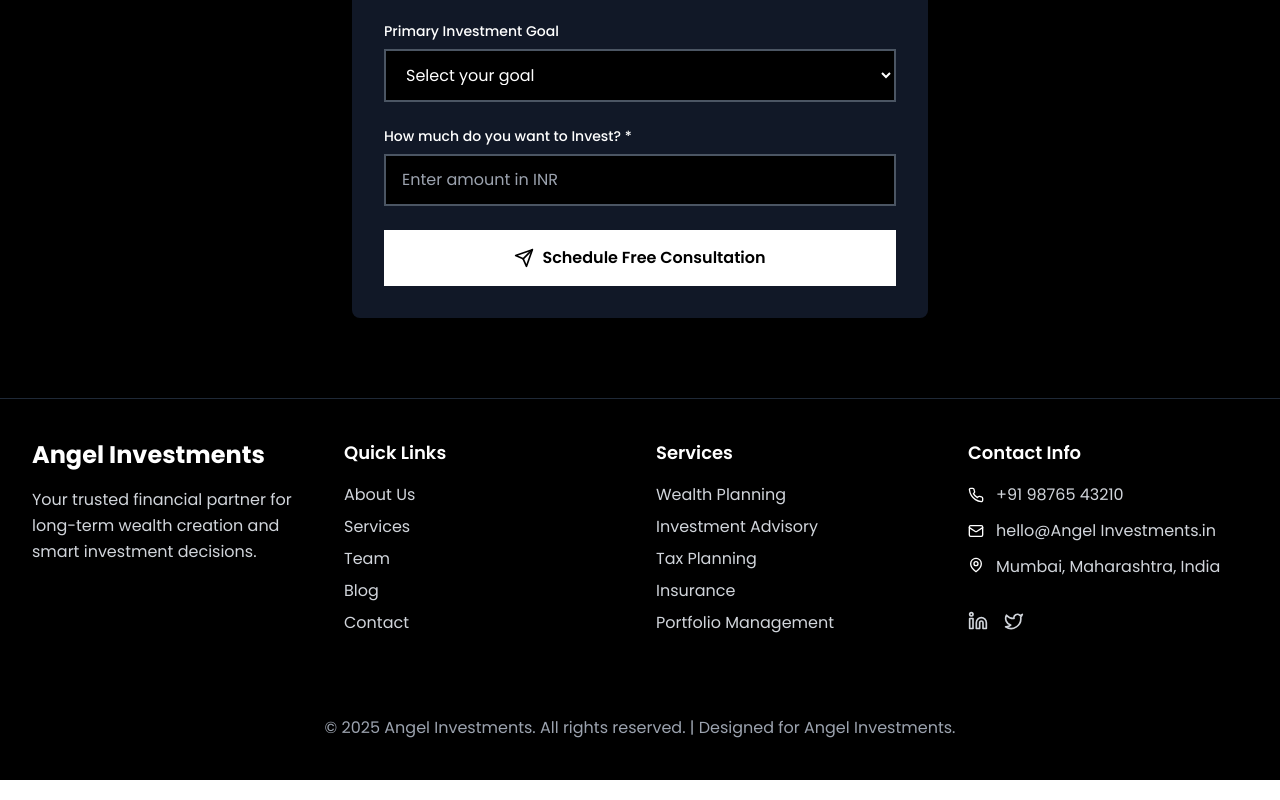
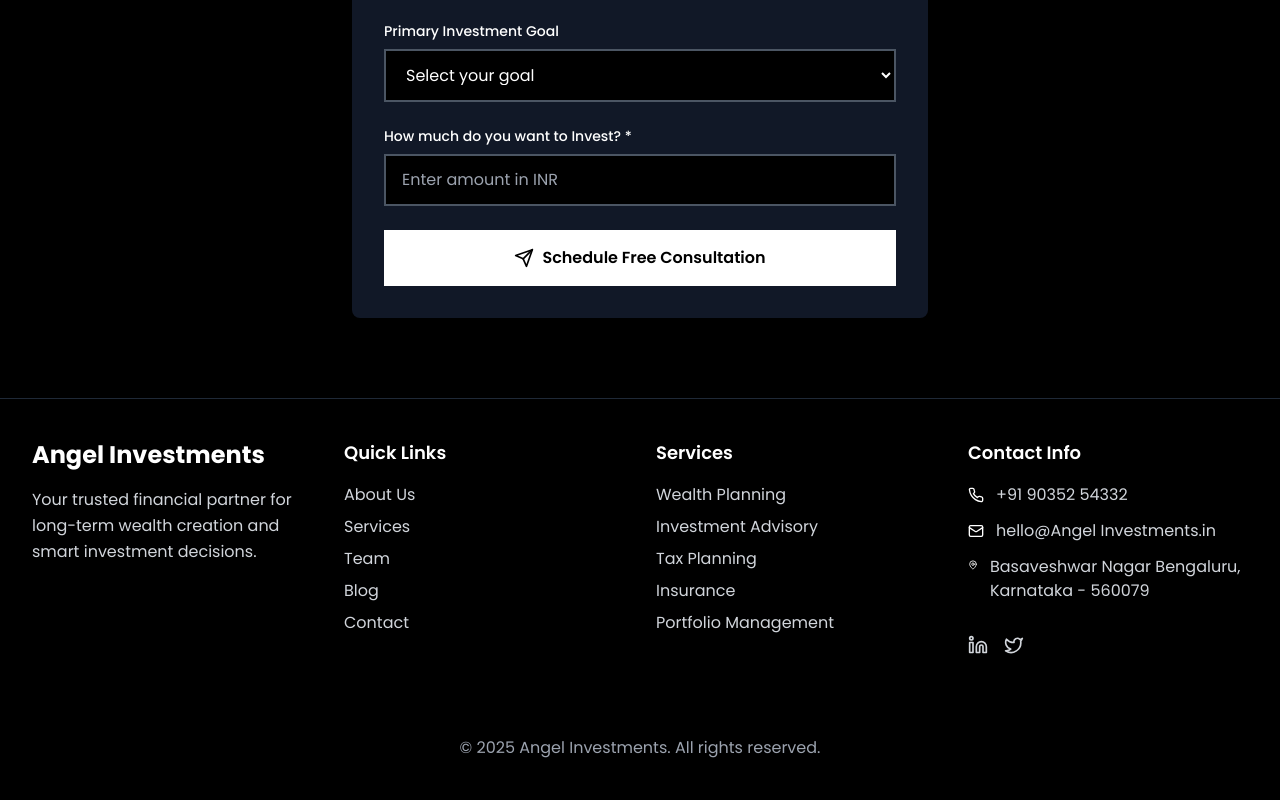
Before and after one commit to Abhishekrgadad/WealthwiseReact, a React (Vite) app in the folder Wealth/: page /schedule in a window 1280 px wide. Shown: the part 459-1259 px from the top of the page. Built offline with nearby package versions, Linux system fonts and the light colour scheme.

Commit message:
[FIX] Footer

```diff
--- a/Wealth/src/components/Footer.tsx
+++ b/Wealth/src/components/Footer.tsx
@@ -93,7 +93,7 @@ const Footer = () => {
                 className="flex items-center space-x-3"
               >
                 <Phone size={16} />
-                <span className="text-gray-300">+91 98765 43210</span>
+                <span className="text-gray-300">+91 90352 54332</span>
               </motion.div>
               <motion.div
                 initial={{ opacity: 0, x: -20 }}
@@ -111,7 +111,7 @@ const Footer = () => {
                 className="flex items-start space-x-3"
               >
                 <MapPin size={16} className="mt-0.5" />
-                <span className="text-gray-300">Mumbai, Maharashtra, India</span>
+                <span className="text-gray-300">Basaveshwar Nagar Bengaluru, Karnataka - 560079</span>
               </motion.div>
             </div>
 
@@ -142,7 +142,7 @@ const Footer = () => {
           whileInView={{ opacity: 1 }}
           className="pt-8 text-center text-gray-400 border-t border-black md:mt-12 md:border-t"
         >
-          <p>&copy; 2025 Angel Investments. All rights reserved. | Designed for Angel Investments.</p>
+          <p>&copy; 2025 Angel Investments. All rights reserved.</p>
         </motion.div>
       </div>
     </footer>
```
